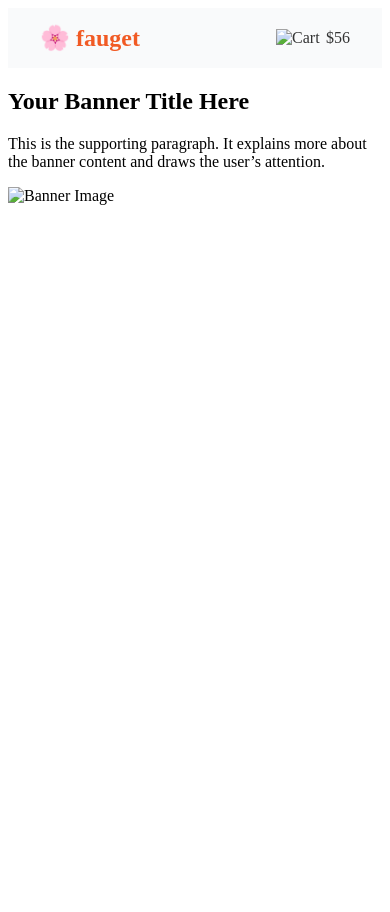
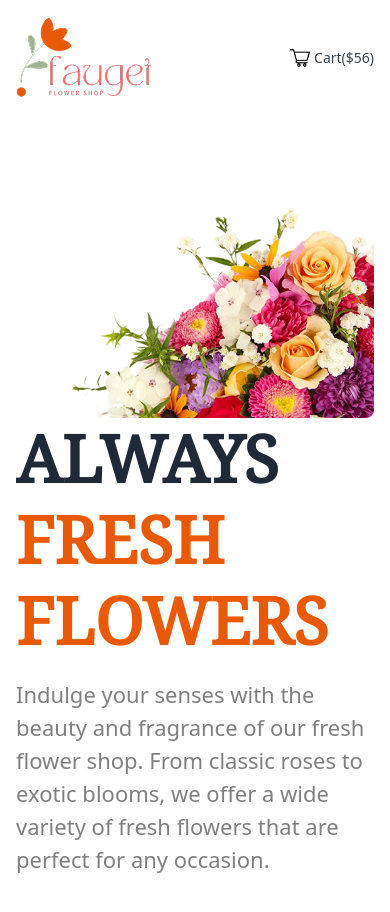
Before and after one commit to TanjinaMimcell/flower-responsive-website, a plain HTML site: page index.html in a window 390 px wide. Before the commit the page ends 844 px from the top, so only its background shows below. Drawn offline with nearby package versions, Linux system fonts and the light colour scheme.

Commit message:
added responsive navbar and banner

```diff
--- a/index.html
+++ b/index.html
@@ -1,50 +1,70 @@
 <!DOCTYPE html>
 <html lang="en">
 <head>
-    <meta charset="UTF-8">
-    <meta name="viewport" content="width=device-width, initial-scale=1.0">
-    <title>Document</title>
-    <link rel="stylesheet" href="styles/flower.css" />
+  <meta charset="UTF-8" />
+  <meta name="viewport" content="width=device-width, initial-scale=1.0" />
+  <title>Responsive Landing Page</title>
+  <link href="https://fonts.googleapis.com/css2?family=Noto+Serif&display=swap" rel="stylesheet">
+  <link href="https://fonts.googleapis.com/css2?family=Inter:wght@400&display=swap" rel="stylesheet">
 
+
+  <script src="https://cdn.tailwindcss.com"></script>
 </head>
-<body>
-    <header>
-    <nav class="navbar">
-  <div class="logo">🌸 fauget</div>
+<body class="bg-gray-50">
 
-  <div class="nav-links">
-    <a href="#">Home</a>
-    <a href="#">Shop</a>
-    <a href="#">About us</a>
-    <a href="#" class="cart-icon">
-      <img src="cart.svg" alt="Cart" />
-      <span>$56</span>
-    </a>
+  <!--  Navbar -->
+  <nav class="flex justify-between items-center p-4 md:px-16 bg-white shadow">
+    <!-- Logo -->
+     <img src="assets/logo.png" alt="logo" class="" />
+
+
+
+   <!-- Menu and Cart -->
+<div class="flex items-center text-gray-700">
+
+  <!-- Menu (Desktop only) -->
+  <ul class="hidden md:flex items-center space-x-4">
+    <li><a href="#">Home</a></li>
+    <li><a href="#">Features</a></li>
+    <li><a href="#">About</a></li>
+  </ul>
+
+  <!-- Cart (Visible on all screens) -->
+  <div class="flex items-center space-x-1 ml-4">
+    <img src="assets/shopping-cart.png" alt="Cart" class="w-5 h-5" />
+    <span class="text-sm">Cart($56)</span> <!-- No hidden class here -->
   </div>
+
+</div>
 </nav>
 
-
-<section class="flex flex-col md:flex-row items-center md:justify-between px-4 md:px-20 py-10">
-  <!-- Content: Title & Paragraph -->
-  <div class="md:w-1/2 text-left space-y-4">
-    <h1 class="text-3xl md:text-5xl font-bold text-gray-800">
-      Your Banner Title Here
-    </h1>
-    <p class="text-gray-600 text-base md:text-lg">
-      This is the supporting paragraph. It explains more about the banner content and draws the user’s attention.
-    </p>
+  <!-- Banner Section -->
+<section class="flex flex-col md:flex-row items-center px-4 md:px-16 py-12 bg-white">
+  <!--  Image First for Mobile -->
+  <div class="w-full md:w-1/2 order-1 md:order-2 mt-8 md:mt-0">
+    <img src="assets/hero-flower.png" alt="Banner" class="w-full h-auto object-cover rounded-lg" />
   </div>
 
-  <!-- Banner Image -->
-  <div class="md:w-1/2 mt-6 md:mt-0">
-    <img src="your-image-path.jpg" alt="Banner Image" class="w-full h-auto object-cover" />
-  </div>
+  <!-- Text After Image on Mobile, First on Desktop -->
+    <div class="w-full md:w-1/2 order-2 md:order-1 space-y-4 text-left">
+  <h1 class="text-[4.0625rem] font-bold text-gray-800 font-['Noto_Serif'] leading-tight">
+    ALWAYS <span class="text-[#E95A08] font-bold">FRESH</span>
+    <span class="text-[#E95A08] font-bold">FLOWERS</span>
+  </h1>
+  <p class="text-[1.375rem] text-black/50 font-inter font-normal">
+  Indulge your senses with the beauty and fragrance of our fresh flower shop. From classic roses to exotic blooms, we offer a wide variety of fresh flowers that are perfect for any occasion.
+</p>
+
+</div>
+
 </section>
 
 
 
 
-    </header>
+</body>
+</html>
+
 
 </body>
 </html>
```
Also changed, not shown: assets/shopping-cart.png (added).
